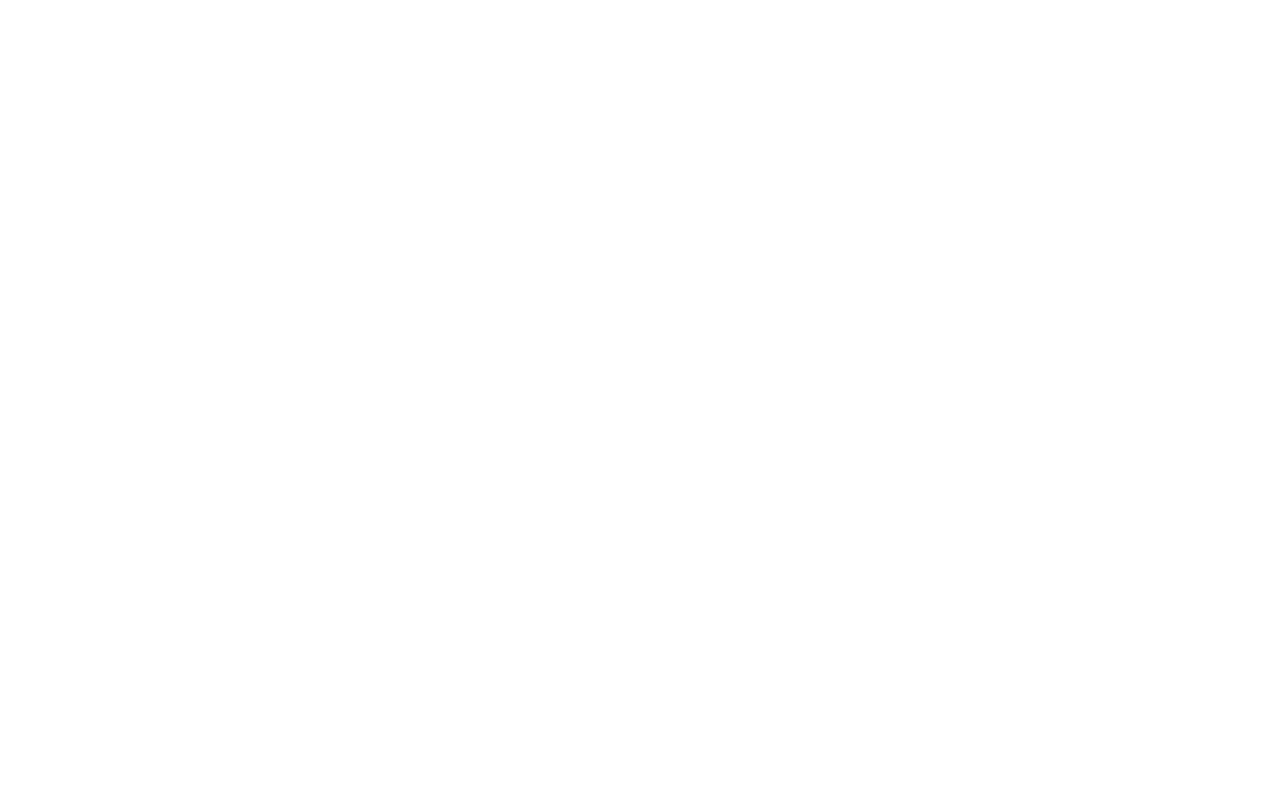
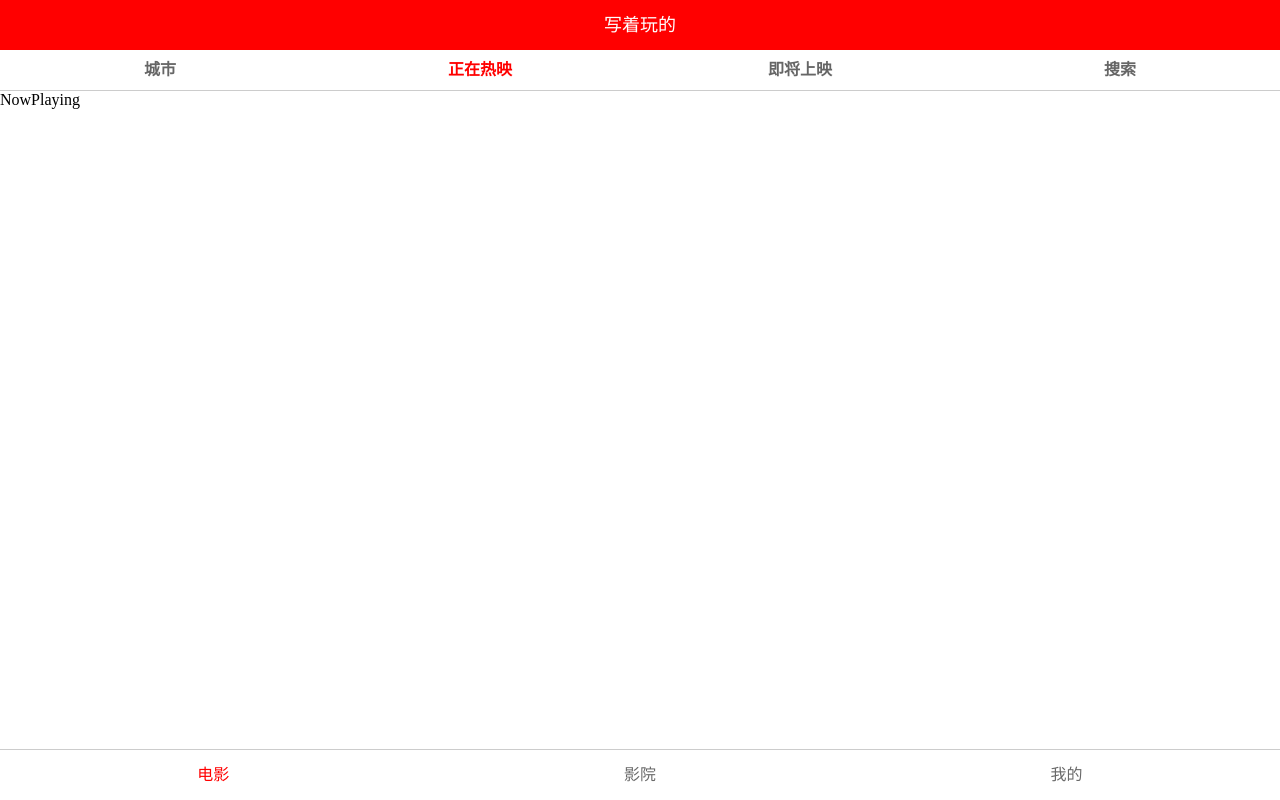
Before and after one commit to lhr199711/miaomiao, a Vue app in the folder miaomiao/: page /movie/nowplaying in a window 1280 px wide. Built offline with nearby package versions, Linux system fonts and the light colour scheme.

Commit message:
路由切换完美版

```diff
--- /dev/null
+++ b/miaomiao/src/components/City/index.vue
@@ -0,0 +1,15 @@
+<template>
+    <div>
+        city
+    </div>
+</template>
+
+<script>
+export default {
+    name : 'NowPlaying'
+}
+</script>
+
+<style>
+
+</style>
--- /dev/null
+++ b/miaomiao/src/components/Future/index.vue
@@ -0,0 +1,15 @@
+<template>
+    <div>
+        future
+    </div>
+</template>
+
+<script>
+export default {
+    name : 'Future'
+}
+</script>
+
+<style>
+
+</style>
--- /dev/null
+++ b/miaomiao/src/components/NowPlaying/index.vue
@@ -0,0 +1,15 @@
+<template>
+    <div>
+        NowPlaying
+    </div>
+</template>
+
+<script>
+export default {
+    name : 'NowPlaying'
+}
+</script>
+
+<style>
+
+</style>
--- /dev/null
+++ b/miaomiao/src/components/Search/index.vue
@@ -0,0 +1,15 @@
+<template>
+    <div>
+        Search
+    </div>
+</template>
+
+<script>
+export default {
+    name : 'Search'
+}
+</script>
+
+<style>
+
+</style>
--- a/miaomiao/src/routers/index.js
+++ b/miaomiao/src/routers/index.js
@@ -6,10 +6,19 @@ import cinemaRouter from './cinema'
 import mineRouter from './mine'
 import movieRouter from './movie'
 
+const originalPush = VueRouter.prototype.push; //解决报错而已
+VueRouter.prototype.push = function push(location) {
+    return originalPush.call(this, location).catch(err => err);
+};
+
 const routes = [
   cinemaRouter,
   mineRouter,
-  movieRouter
+  movieRouter,
+  {
+    path : '/*',
+    redirect : '/movie'
+  }
 ]
 
 const router = new VueRouter({
--- a/miaomiao/src/views/Movie/index.vue
+++ b/miaomiao/src/views/Movie/index.vue
@@ -1,17 +1,82 @@
 <template>
     <div>
         <Header></Header>
+        <div class="nav">
+            <router-link tag='p' to='/movie/city'>城市</router-link>
+            <router-link tag='p' to='/movie/nowplaying'>正在热映</router-link>
+            <router-link tag='p' to='/movie/future'>即将上映</router-link>
+            <router-link tag='p' to='/movie/search'>搜索</router-link>
+        </div>
+        <keep-alive>
+            <router-view></router-view>
+        </keep-alive>
         <TabBar></TabBar>
-        movie
     </div>
 </template>
 
 <script>
 export default {
-    name:'Movie'
+    name:'Movie',
+    data(){
+        return {
+            prevPath : '/movie/nowplaying'
+        }
+    },
+    beforeRouteLeave (to, from, next) {
+        this.prevPath = from.path;
+        next();
+    },
+    watch:{
+        $route:{
+            handler(to,from){
+               if(from){
+                   var res = from.path.indexOf('/movie/');
+                   if(res==-1){
+                        if(to.path == '/movie'){ //其他页面点电影
+                            this.$router.push(this.prevPath)
+                        }
+                   }else{
+                        if(to.path == '/movie'){ //本页面点电影
+                             this.$router.push(from.path)
+                        }
+                   }
+
+               }else{
+                   if(to.path == '/movie'){
+                       this.$router.push('/movie/nowplaying');
+                       return;
+                   }
+                    if(this.$router.currentRoute.path == to.path){
+
+                    }else{
+                        this.$router.push('/movie/nowplaying')
+                    }
+               }
+            },
+            immediate: true
+        }
+    }
 }
 </script>
 
-<style>
-
+<style lang='scss' scoped>
+    .nav{
+        position: sticky;
+        top:50px;
+        left: 0;
+        z-index: 999;
+        background: #fff;
+        border-bottom:1px solid #ccc;
+        line-height: 40px;
+        font-weight: 700;
+        color: #666;
+        display: flex;
+        p{
+            width: 25%;
+            text-align: center;
+        }
+        .router-link-active{
+            color: red;
+        }
+    }
 </style>
```
Also changed, not shown: miaomiao/src/routers/movie/index.js (+19 -1 lines).
